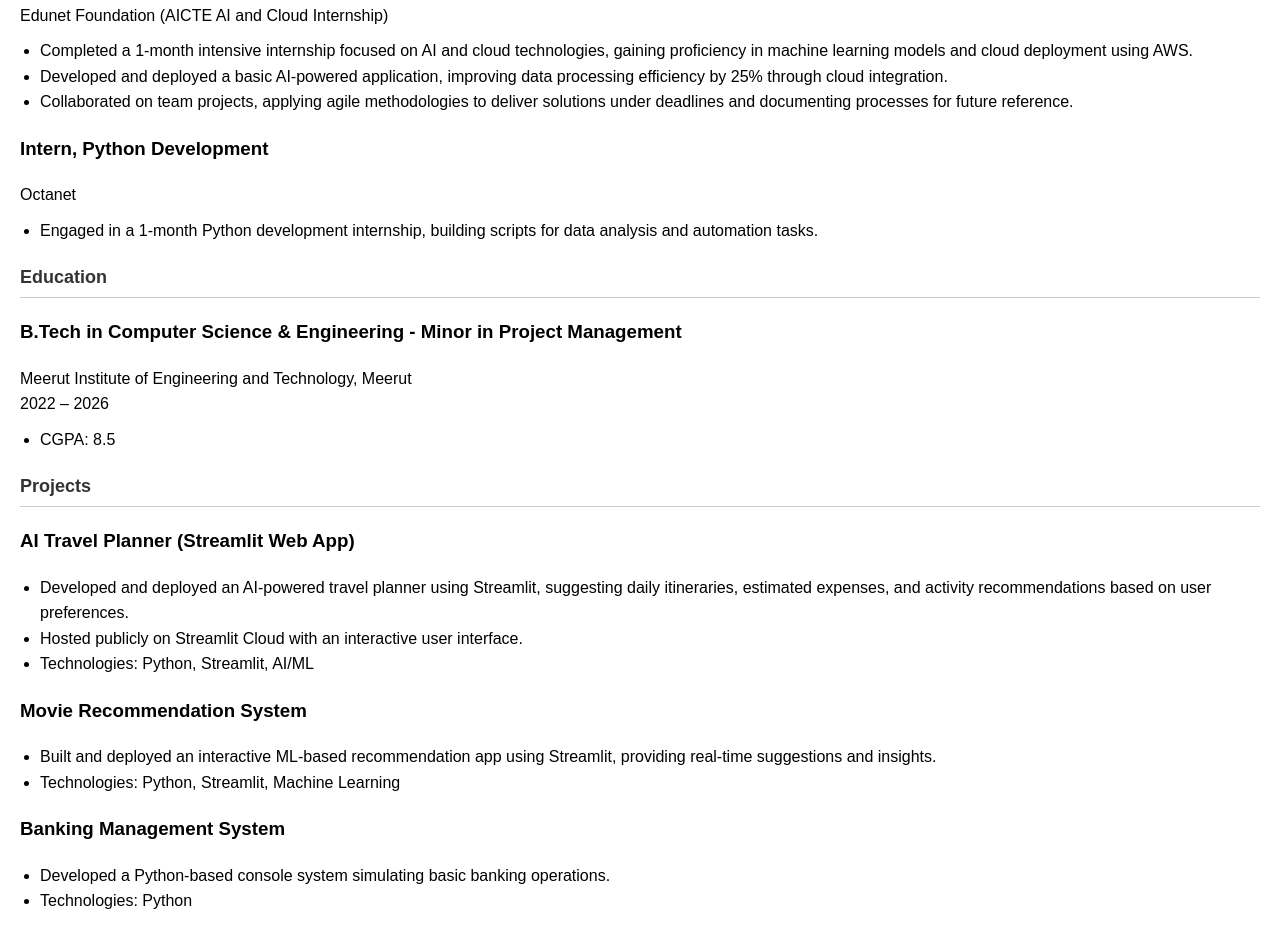
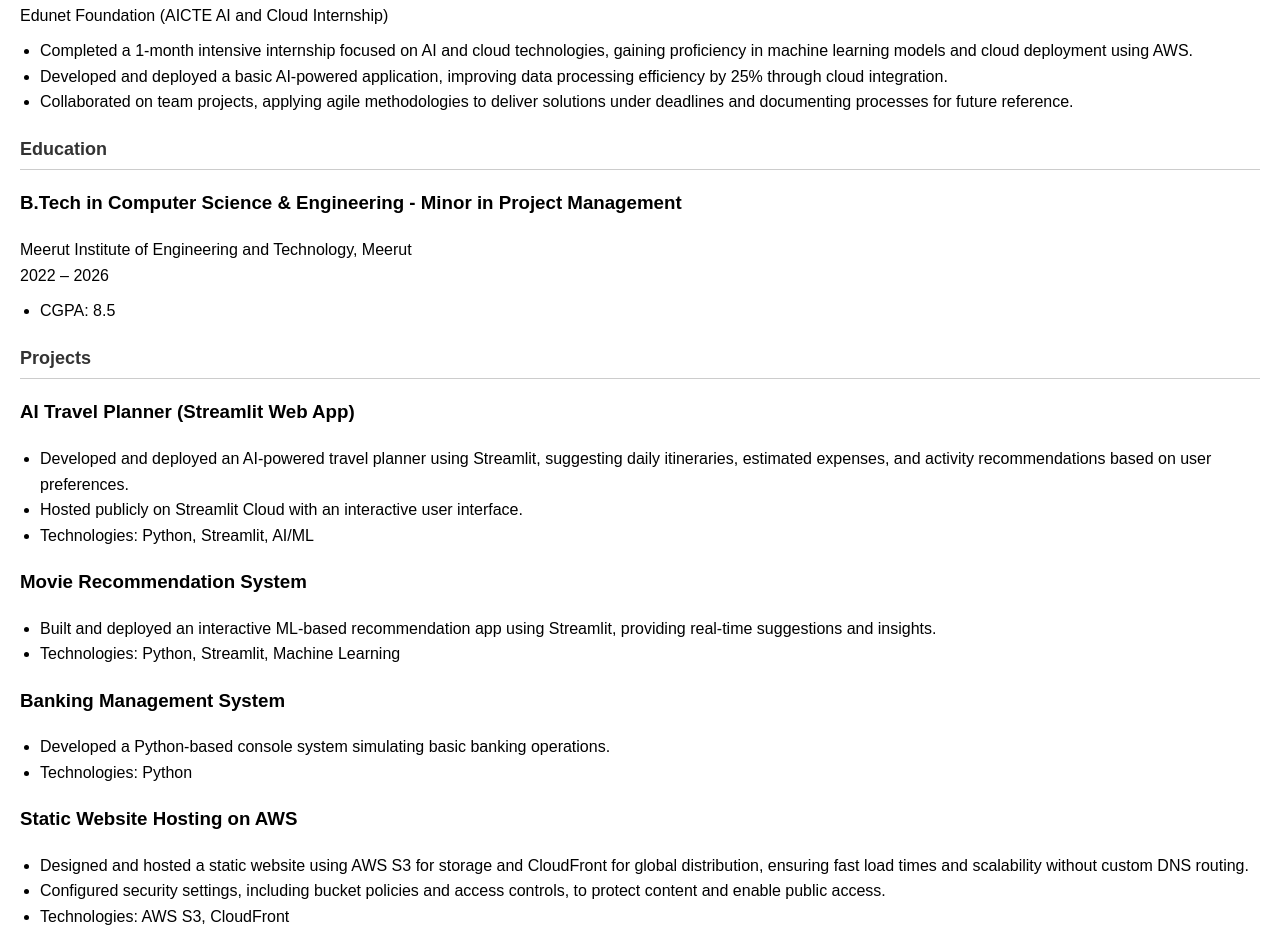
Before and after one commit to Reshita7599/resume, a plain HTML site: page index.html in a window 1280 px wide. Shown: the part 840-1774 px from the top of the page. Drawn offline with Linux system fonts and the light colour scheme.

Commit message:
Fix HTML formatting issues in index.html and update index.html

```diff
--- a/index.html
+++ b/index.html
@@ -60,12 +60,6 @@
             <li>Collaborated on team projects, applying agile methodologies to deliver solutions under deadlines and documenting processes for future reference.</li>
         </ul>
 
-        <h3>Intern, Python Development</h3>
-        <p>Octanet</p>
-        <ul>
-            <li>Engaged in a 1-month Python development internship, building scripts for data analysis and automation tasks.</li>
-
-        </ul>
     </div>
 
     <div class="section">
```
